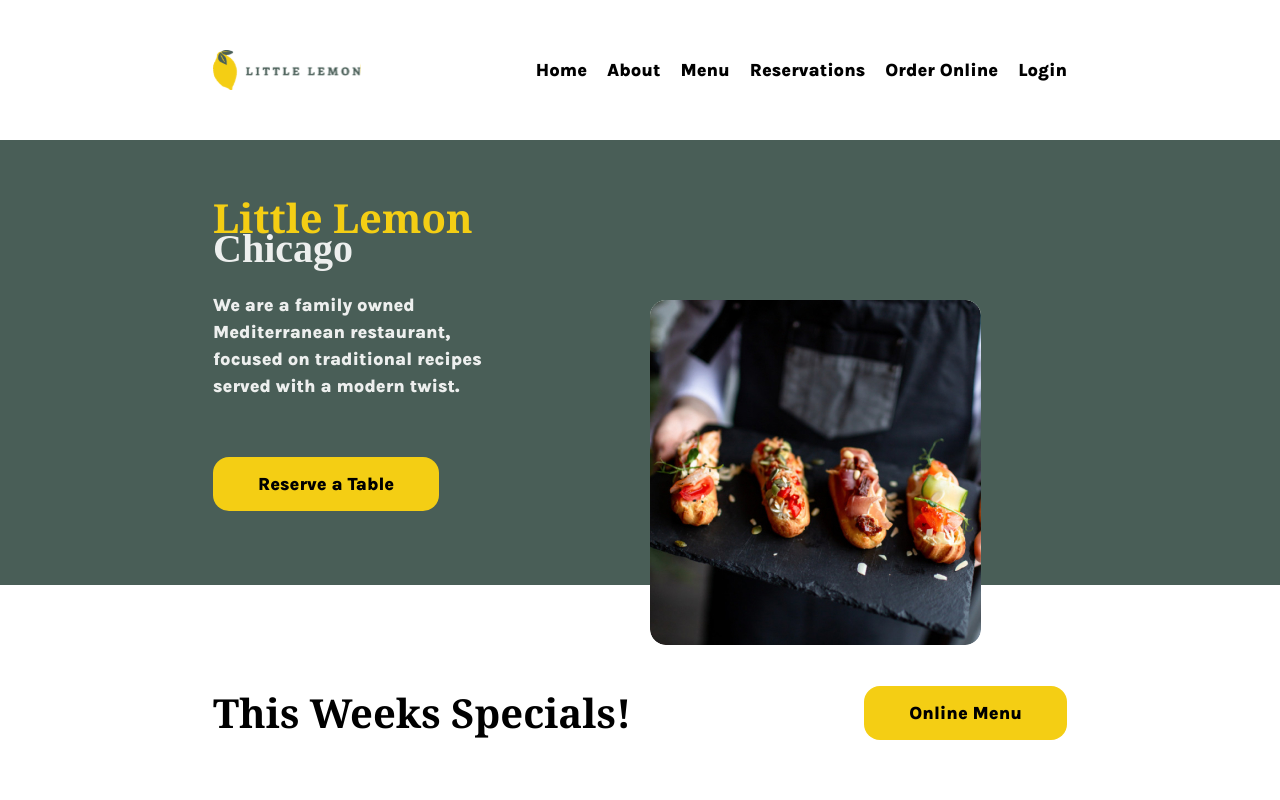
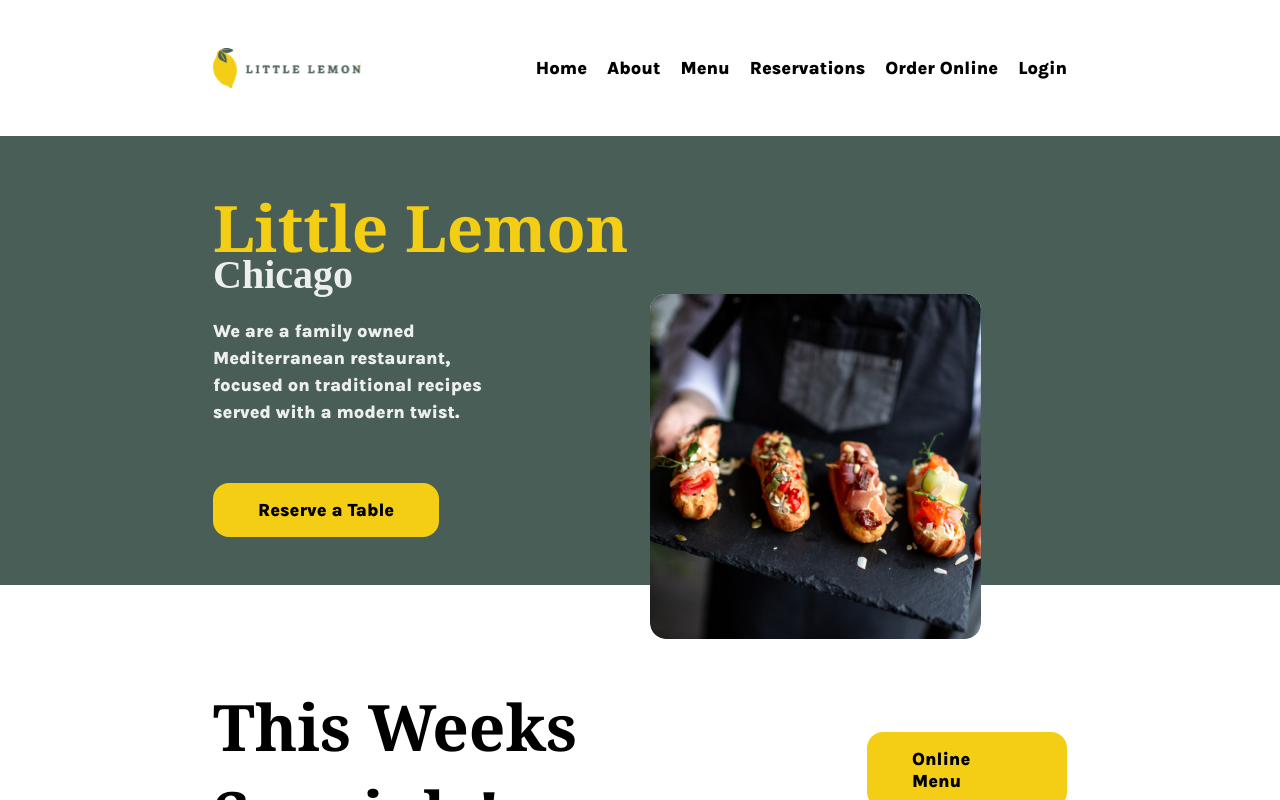
Before and after one commit to erasmogiron/capstone-project, a React (Create React App) app: page / in a window 1280 px wide. Shown: the top 800 px of the page. Built offline with nearby package versions, Linux system fonts and the light colour scheme; a web font is replaced by a local one.

Commit message:
Move @media query to end of App.css

```diff
--- a/src/App.css
+++ b/src/App.css
@@ -19,7 +19,7 @@ img {
   max-width: 100%;
 }
 .row {
-  padding: 50px 0;
+  padding: 48px 0;
   margin: 0 20px;
 }
 .full-container {
@@ -57,31 +57,6 @@ footer a:hover {
 }
 
 /* Flex and Grid */
-@media (min-width: 767px) {
-  .flex {
-    display: flex;
-    flex-direction: row;
-    align-items: center;
-    justify-content: space-between;
-  }
-  .grid {
-    display: grid;
-    align-items: top;
-    grid-template-columns: repeat(auto-fit, minmax(150px, 1fr));
-  }
-  .container {
-    max-width: 894px;
-    margin: 0 auto;
-  }
-  .display-title,
-  h1 {
-    font-size: 64px;
-  }
-  .sub-title,
-  .h2 {
-    font-size: 40px;
-  }
-}
 .grid {
   display: grid;
   gap: 32px 20px;
@@ -92,7 +67,7 @@ footer a:hover {
 }
 .display-title,
 h1 {
-  font-size: 40px;
+  font-size: 48px;
 }
 .display-title,
 h1,
@@ -144,7 +119,6 @@ h1,
 .hero h2 {
   margin-top: -20px;
   font-family: "Markazi Text";
-  font-size: 40px;
 }
 .hero p {
   font-size: 18px;
@@ -272,3 +246,30 @@ form p {
   position: relative;
   bottom: -110px;
 }
+
+/* Queries */
+@media screen and (min-width: 767px) {
+  .flex {
+    display: flex;
+    flex-direction: row;
+    align-items: center;
+    justify-content: space-between;
+  }
+  .grid {
+    display: grid;
+    align-items: top;
+    grid-template-columns: repeat(auto-fit, minmax(150px, 1fr));
+  }
+  .container {
+    max-width: 894px;
+    margin: 0 auto;
+  }
+  .display-title,
+  h1 {
+    font-size: 64px;
+  }
+  .sub-title,
+  .h2 {
+    font-size: 40px;
+  }
+}
```
